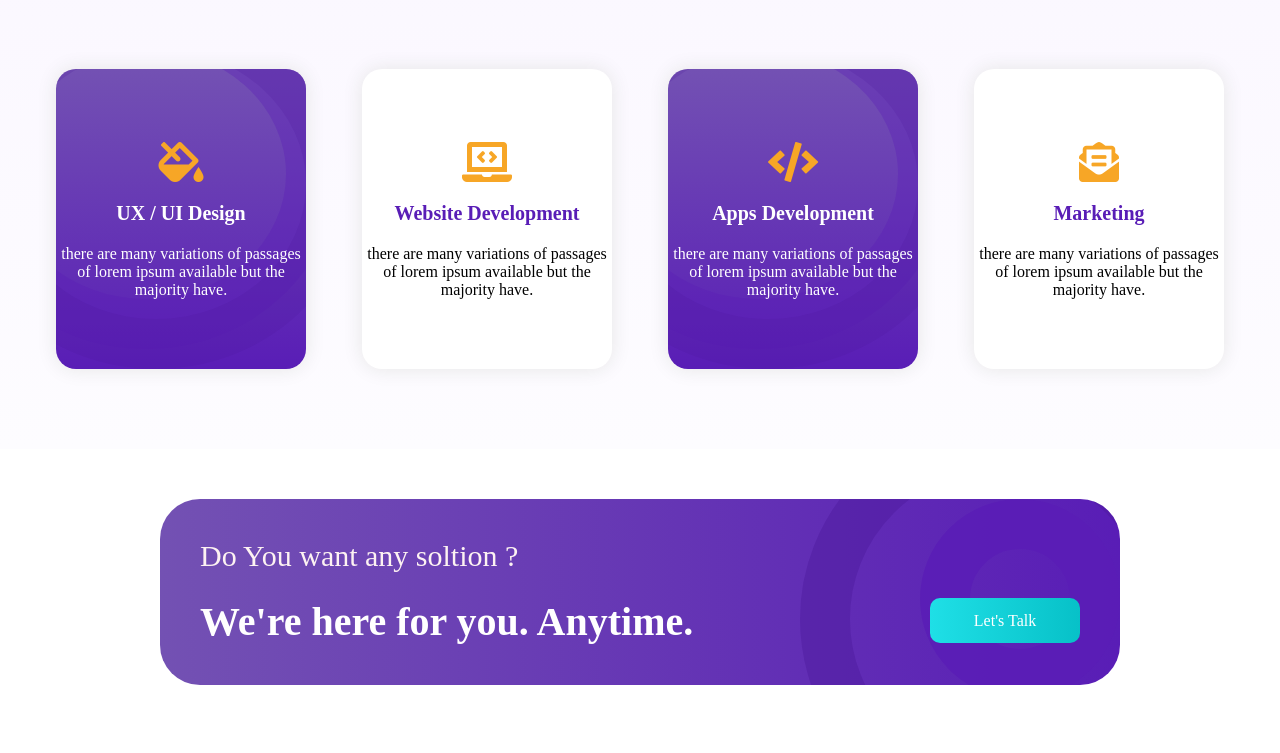
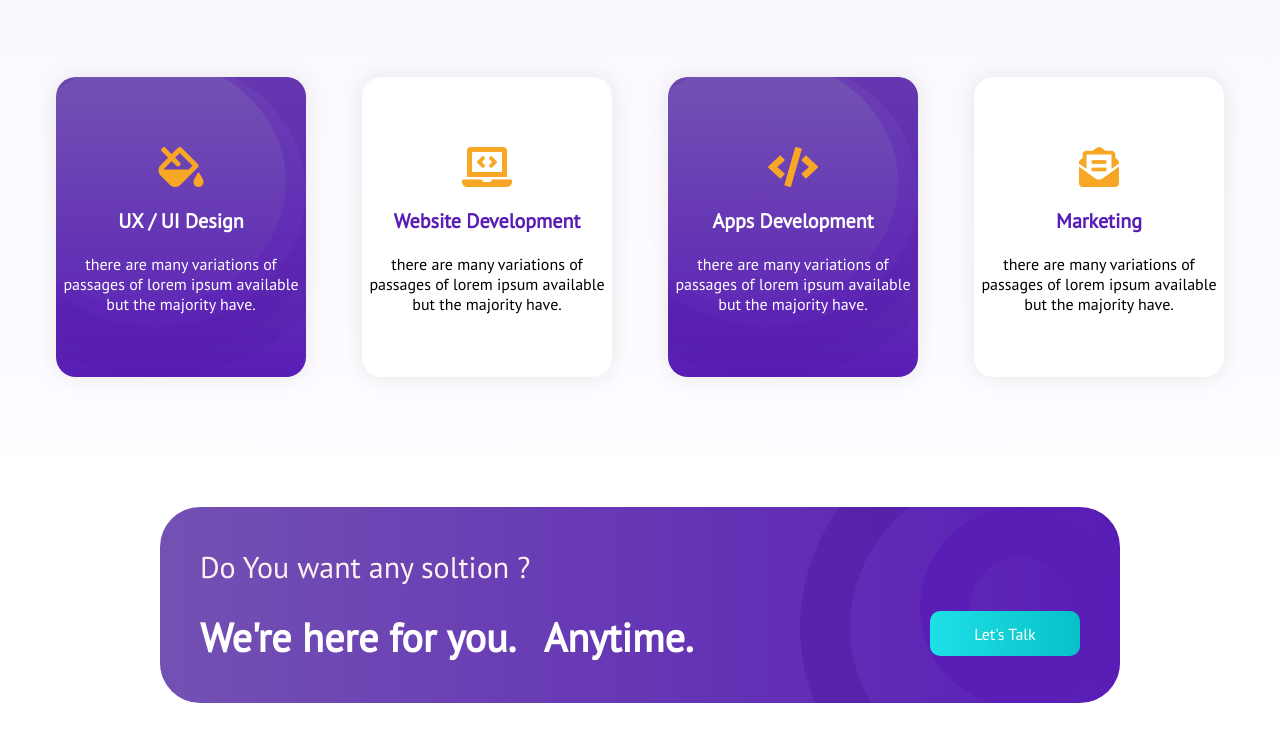
Before and after one commit to iifawzi/deluxe-eg, a plain HTML site: page index.html in a window 1280 px wide. Shown: the part 1359-2112 px from the top of the page. Drawn offline with Linux system fonts and the light colour scheme; files whose address does not match are found by name; a web font is replaced by a local one.

Commit message:
improvments

```diff
--- a/index.html
+++ b/index.html
@@ -10,12 +10,10 @@
   <link rel="stylesheet" href="./styles/aboutus.css">
   <link rel="stylesheet" href="./styles/services.css">
   <link rel="stylesheet" href="./styles/help.css">
-  <script src="./scripts/index.js"></script>
   <title>Deluxe Solutions</title>
 </head>
 
 <body>
-
   <!-- Header Section -->
   <header class="main-header">
     <div class="empty-circle empty-circle-left-up"></div>
@@ -130,7 +128,7 @@
           <span class="title">Do You want any soltion ?</span>
           <div class="heading">
             <span class="text">
-              We're here for you. Anytime.
+              We're here for you.&nbsp; &nbsp;Anytime.
             </span>
             <button class="talk-button">Let's Talk</button>
           </div>
@@ -141,6 +139,7 @@
         </div>
       </div>
   </section>
+<!-- Devloped By Fawzi. E Abdulfattah 2020 linkedin: iifawzi_ -->
 </body>
 
 </html>
```
Also changed, not shown: assets/fonts/PTSans-Regular.ttf (added), assets/fonts/pastika-medium.ttf (deleted).
